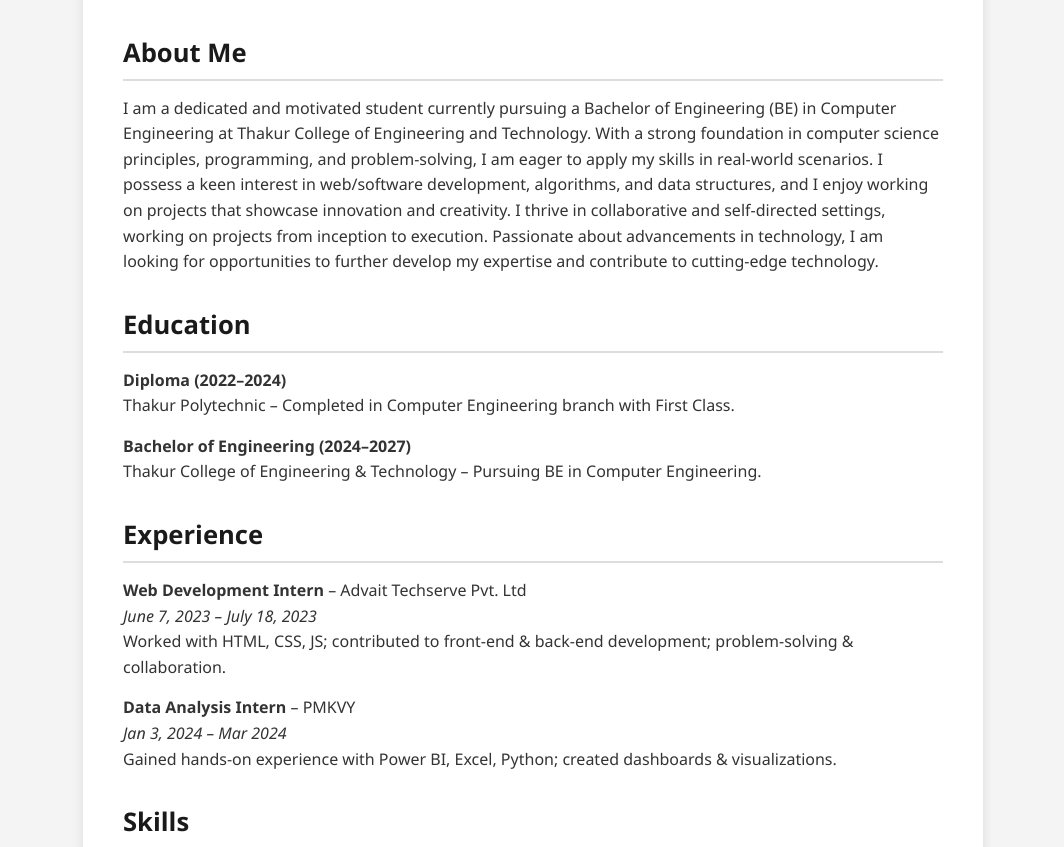
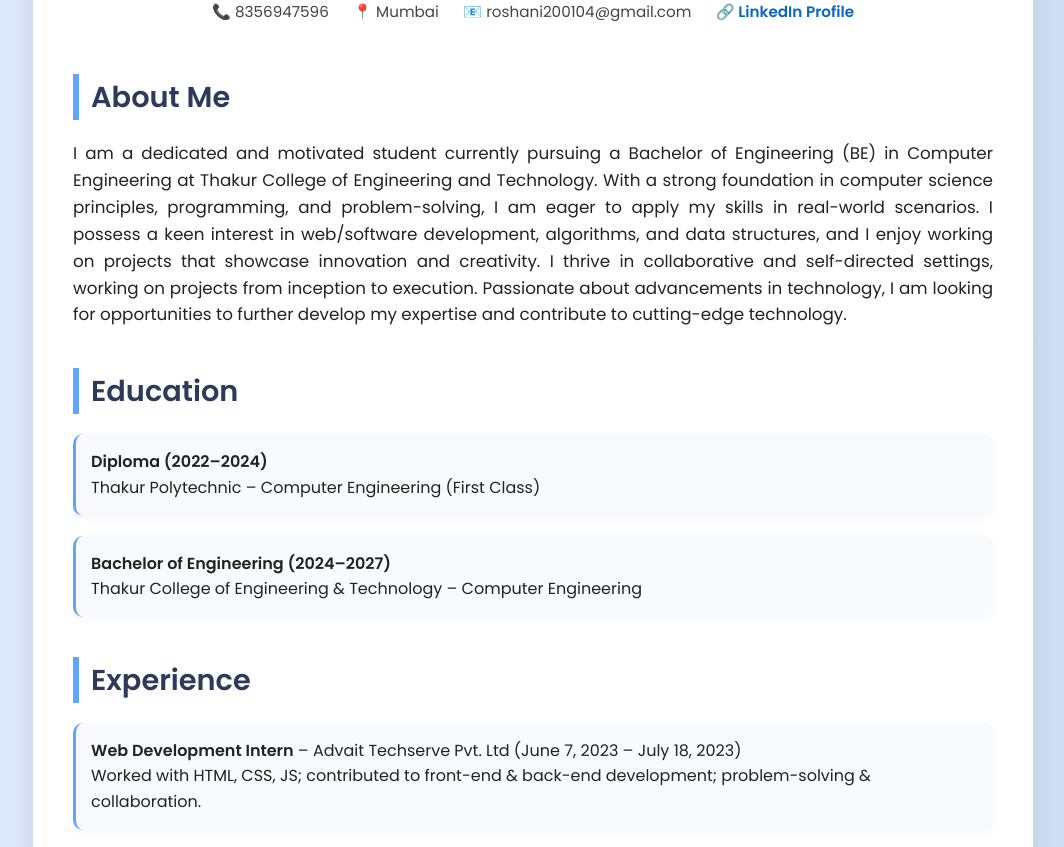
Before and after one commit to roshni200101/roshni200101.github.io, a plain HTML site: page index.html in a window 1280 px wide. Shown: the part 167-1014 px from the top of the page, without its empty margins (107-1171 px from the left). Drawn offline with Linux system fonts and the light colour scheme.

Commit message:
Update index.html

```diff
--- a/index.html
+++ b/index.html
@@ -1,11 +1,185 @@
 <!DOCTYPE html>
 <html lang="en">
+
 <head>
   <meta charset="UTF-8" />
   <meta name="viewport" content="width=device-width, initial-scale=1.0" />
   <title>Roshani Yadav | Portfolio</title>
-  <link rel="stylesheet" href="style.css" />
+  <link href="https://fonts.googleapis.com/css2?family=Poppins:wght@300;400;600&display=swap" rel="stylesheet">
+  <style>
+    * {
+      margin: 0;
+      padding: 0;
+      box-sizing: border-box;
+    }
+
+    body {
+      font-family: 'Poppins', sans-serif;
+      background: linear-gradient(to right, #e0eafc, #cfdef3);
+      color: #222;
+      line-height: 1.6;
+      overflow-x: hidden;
+    }
+
+    .container {
+      max-width: 1000px;
+      margin: 40px auto;
+      background: white;
+      padding: 40px;
+      border-radius: 16px;
+      box-shadow: 0 10px 30px rgba(0, 0, 0, 0.1);
+      animation: fadeInUp 1s ease forwards;
+    }
+
+    @keyframes fadeInUp {
+      from {
+        opacity: 0;
+        transform: translateY(30px);
+      }
+      to {
+        opacity: 1;
+        transform: translateY(0);
+      }
+    }
+
+    header {
+      text-align: center;
+      margin-bottom: 40px;
+      animation: fadeInDown 1s ease forwards;
+    }
+
+    @keyframes fadeInDown {
+      from {
+        opacity: 0;
+        transform: translateY(-30px);
+      }
+      to {
+        opacity: 1;
+        transform: translateY(0);
+      }
+    }
+
+    header h1 {
+      font-size: 3rem;
+      color: #1a1a1a;
+    }
+
+    .contact span,
+    .contact a {
+      display: inline-block;
+      margin: 10px;
+      color: #444;
+      font-size: 0.95rem;
+      opacity: 0;
+      animation: fadeIn 0.8s ease forwards;
+      text-decoration: none;
+    }
+
+    .contact span:nth-child(1) { animation-delay: 0.2s; }
+    .contact span:nth-child(2) { animation-delay: 0.4s; }
+    .contact span:nth-child(3) { animation-delay: 0.6s; }
+    .contact a:nth-child(4) { animation-delay: 0.8s; color: #0a66c2; font-weight: 600; }
+
+    @keyframes fadeIn {
+      to {
+        opacity: 1;
+      }
+    }
+
+    section {
+      margin-bottom: 40px;
+      opacity: 0;
+      animation: slideIn 1s ease forwards;
+    }
+
+    section:nth-of-type(1) { animation-delay: 0.8s; }
+    section:nth-of-type(2) { animation-delay: 1s; }
+    section:nth-of-type(3) { animation-delay: 1.2s; }
+    section:nth-of-type(4) { animation-delay: 1.4s; }
+    section:nth-of-type(5) { animation-delay: 1.6s; }
+
+    @keyframes slideIn {
+      to {
+        opacity: 1;
+        transform: translateY(0);
+      }
+      from {
+        opacity: 0;
+        transform: translateY(40px);
+      }
+    }
+
+    section h2 {
+      font-size: 1.8rem;
+      color: #2e3a59;
+      border-left: 6px solid #60a5fa;
+      padding-left: 12px;
+      margin-bottom: 20px;
+    }
+
+    .about p {
+      text-align: justify;
+      font-size: 1.05rem;
+    }
+
+    ul {
+      list-style-type: none;
+      padding-left: 0;
+    }
+
+    ul li {
+      margin-bottom: 20px;
+      padding-left: 10px;
+      border-left: 3px solid #60a5fa;
+    }
+
+    .experience ul li,
+    .education ul li,
+    .certifications ul li {
+      background-color: #f9fafe;
+      padding: 15px;
+      border-radius: 10px;
+      box-shadow: 0 2px 8px rgba(0, 0, 0, 0.04);
+      transition: transform 0.3s ease;
+    }
+
+    .experience ul li:hover,
+    .education ul li:hover,
+    .certifications ul li:hover {
+      transform: translateY(-5px);
+      background-color: #eef4ff;
+    }
+
+    .skill-list {
+      display: grid;
+      grid-template-columns: repeat(auto-fit, minmax(150px, 1fr));
+      gap: 15px;
+    }
+
+    .skill-list span {
+      background: #dbeafe;
+      color: #1d4ed8;
+      padding: 10px 15px;
+      border-radius: 12px;
+      text-align: center;
+      font-weight: 600;
+      box-shadow: 0 2px 6px rgba(0, 0, 0, 0.05);
+      transition: transform 0.3s ease, background 0.3s ease;
+    }
+
+    .skill-list span:hover {
+      transform: scale(1.05);
+      background: #bfdbfe;
+    }
+
+    @media (max-width: 600px) {
+      header h1 {
+        font-size: 2rem;
+      }
+    }
+  </style>
 </head>
+
 <body>
   <div class="container">
     <header>
@@ -14,43 +188,28 @@
         <span>📞 8356947596</span>
         <span>📍 Mumbai</span>
         <span>📧 roshani200104@gmail.com</span>
+        <a href="https://www.linkedin.com/in/roshni-yadav-1b3a932bb" target="_blank">🔗 LinkedIn Profile</a>
       </div>
     </header>
 
     <section class="about">
       <h2>About Me</h2>
-      <p>
-        I am a dedicated and motivated student currently pursuing a Bachelor of Engineering (BE) in Computer Engineering at Thakur College of Engineering and Technology. With a strong foundation in computer science principles, programming, and problem-solving, I am eager to apply my skills in real-world scenarios. I possess a keen interest in web/software development, algorithms, and data structures, and I enjoy working on projects that showcase innovation and creativity. I thrive in collaborative and self-directed settings, working on projects from inception to execution. Passionate about advancements in technology, I am looking for opportunities to further develop my expertise and contribute to cutting-edge technology.
-      </p>
+      <p>I am a dedicated and motivated student currently pursuing a Bachelor of Engineering (BE) in Computer Engineering at Thakur College of Engineering and Technology. With a strong foundation in computer science principles, programming, and problem-solving, I am eager to apply my skills in real-world scenarios. I possess a keen interest in web/software development, algorithms, and data structures, and I enjoy working on projects that showcase innovation and creativity. I thrive in collaborative and self-directed settings, working on projects from inception to execution. Passionate about advancements in technology, I am looking for opportunities to further develop my expertise and contribute to cutting-edge technology.</p>
     </section>
 
     <section class="education">
       <h2>Education</h2>
       <ul>
-        <li>
-          <strong>Diploma (2022–2024)</strong><br />
-          Thakur Polytechnic – Completed in Computer Engineering branch with First Class.
-        </li>
-        <li>
-          <strong>Bachelor of Engineering (2024–2027)</strong><br />
-          Thakur College of Engineering & Technology – Pursuing BE in Computer Engineering.
-        </li>
+        <li><strong>Diploma (2022–2024)</strong><br />Thakur Polytechnic – Computer Engineering (First Class)</li>
+        <li><strong>Bachelor of Engineering (2024–2027)</strong><br />Thakur College of Engineering & Technology – Computer Engineering</li>
       </ul>
     </section>
 
     <section class="experience">
       <h2>Experience</h2>
       <ul>
-        <li>
-          <strong>Web Development Intern</strong> – Advait Techserve Pvt. Ltd<br />
-          <em>June 7, 2023 – July 18, 2023</em><br />
-          Worked with HTML, CSS, JS; contributed to front-end & back-end development; problem-solving & collaboration.
-        </li>
-        <li>
-          <strong>Data Analysis Intern</strong> – PMKVY<br />
-          <em>Jan 3, 2024 – Mar 2024</em><br />
-          Gained hands-on experience with Power BI, Excel, Python; created dashboards & visualizations.
-        </li>
+        <li><strong>Web Development Intern</strong> – Advait Techserve Pvt. Ltd (June 7, 2023 – July 18, 2023)<br />Worked with HTML, CSS, JS; contributed to front-end & back-end development; problem-solving & collaboration.</li>
+        <li><strong>Data Analysis Intern</strong> – PMKVY (Jan 3, 2024 – Mar 2024)<br />Worked with Power BI, Excel, Python; created dashboards and reports; handled large datasets.</li>
       </ul>
     </section>
 
@@ -66,6 +225,16 @@
         <span>Innovation</span>
       </div>
     </section>
+
+    <section class="certifications">
+      <h2>Certifications</h2>
+      <ul>
+        <li><strong>Power BI Fundamentals</strong> – PMKVY – 2024</li>
+        <li><strong>Python for Everybody</strong> – Coursera – 2023</li>
+        <li><strong>Web Development</strong> – Infosys Springboard – 2024</li>
+      </ul>
+    </section>
   </div>
 </body>
+
 </html>
```
